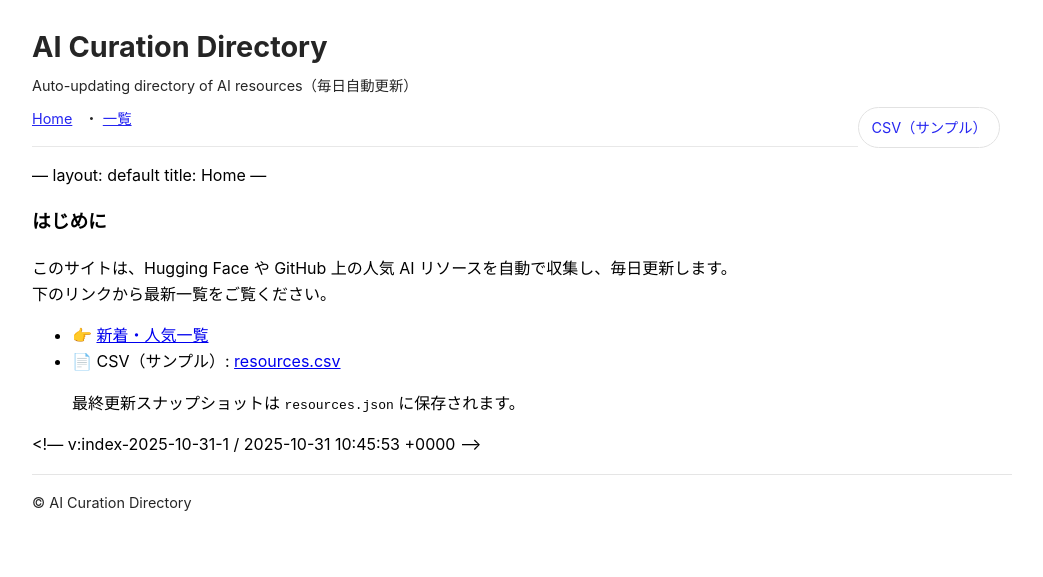
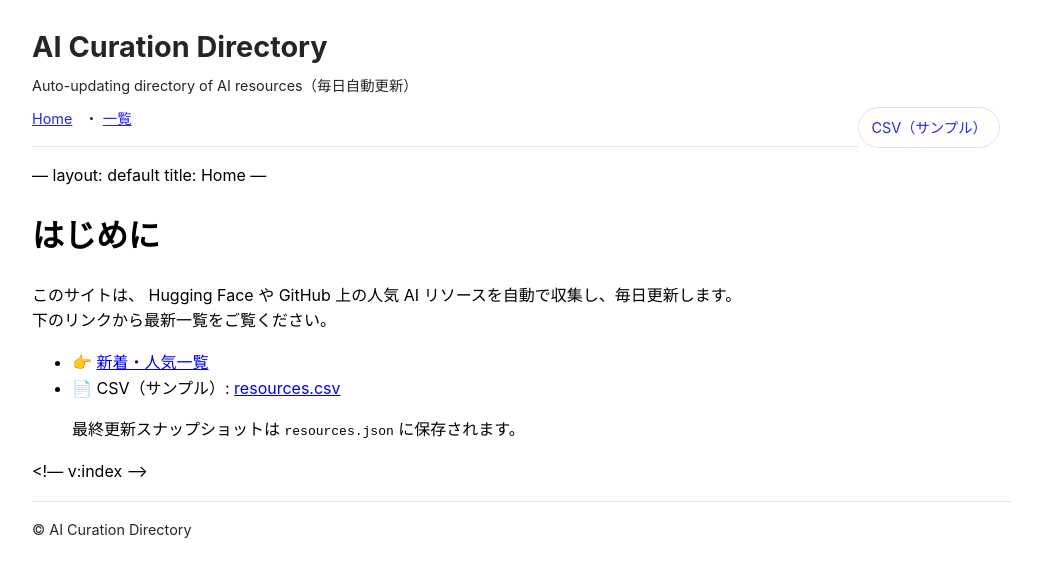
Before and after one commit to karasu12071128-creator/ai-curation-directory, a Jekyll site: the page built from docs/index.md, in a window 1280 px wide. Shown: the top 577 px of the page, without its empty margins (118-1161 px from the left). Built offline with Jekyll 4.4.1, drawn with Linux system fonts in a browser that asks for light colours; our own code applies the rules of GitHub Pages for plain Markdown files; some of the changed lines change nothing that is shown.

Commit message:
index.md

```diff
--- a/docs/index.md
+++ b/docs/index.md
@@ -3,13 +3,14 @@ layout: default
 title: Home
 —
 
-### はじめに
-このサイトは、Hugging Face や GitHub 上の人気 AI リソースを自動で収集し、毎日更新します。
+# はじめに
+
+このサイトは、 Hugging Face や GitHub 上の人気 AI リソースを自動で収集し、毎日更新します。
 下のリンクから最新一覧をご覧ください。
 
-- 👉 [新着・人気一覧]({{ '/list.html' | relative_url }})
+- 👉 [新着・人気一覧](/ai-curation-directory/list.html?sort=updated)
 - 📄 CSV（サンプル）: [resources.csv]({{ '/resources.csv' | relative_url }})
 
 > 最終更新スナップショットは `resources.json` に保存されます。
 
-<!— v:index-2025-10-31-1 / {{ site.time }} —>
+<!— v:index —>
```
